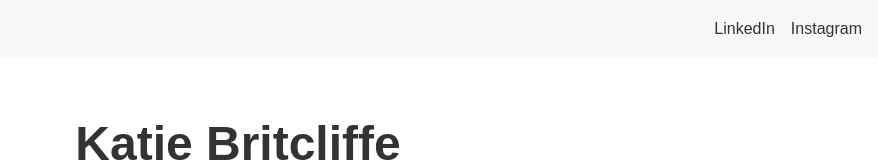
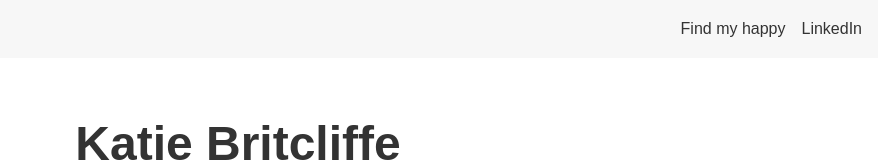
Before and after one commit to katiebritcliffe/katiebritcliffe, a plain HTML site: page index.html in a window 1280 px wide. Shown: the top 162 px of the page, without its empty margins (402-1280 px from the left). Drawn offline with Linux system fonts and the light colour scheme.

Commit message:
updated links

```diff
--- a/index.html
+++ b/index.html
@@ -10,8 +10,8 @@
 <body>
   <header>
     <nav>
-      <a href="https://www.linkedin.com/in/username" target="_blank" id="linkedin-link">LinkedIn</a>
-      <a href="https://www.instagram.com/username" target="_blank" id="instagram-link">Instagram</a>
+      <a href="https://findmyhappy.org/" target="_blank" id="fmh-link">Find my happy</a>
+      <a href="https://www.linkedin.com/in/katie-britcliffe-57598490/" target="_blank" id="linkedin-link">LinkedIn</a>
     </nav>
   </header>
   <main>
```
